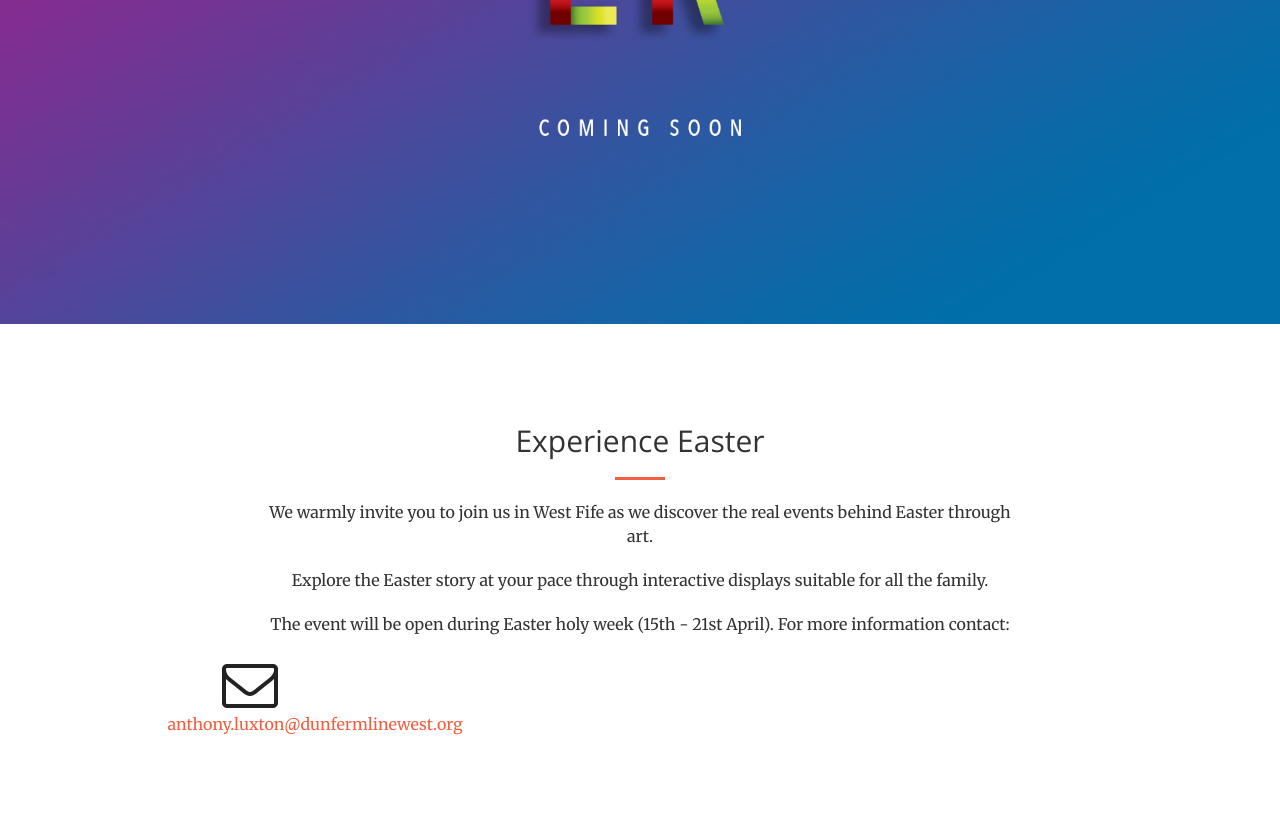
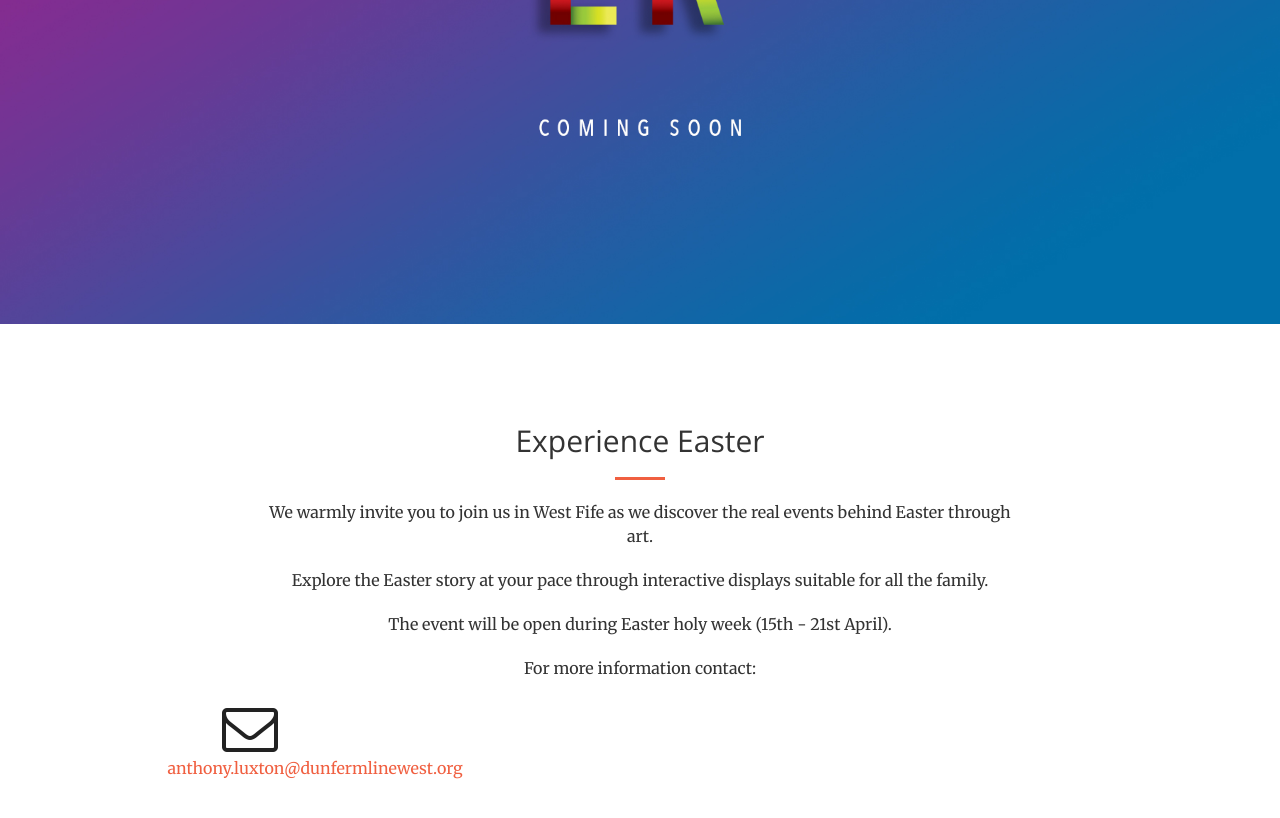
Before and after one commit to dunfermlinewest/experienceeaster, a Jekyll site: the page built from index.md, in a window 1280 px wide and 900 px high, scrolled down 576 px. Shown: the top 818 px of the window. Built offline with Jekyll 4.4.1, drawn with Linux system fonts in a browser that asks for light colours.

```diff
--- a/_includes/contact.html
+++ b/_includes/contact.html
@@ -6,7 +6,8 @@
                 <hr class="primary">
                 <p>We warmly invite you to join us in West Fife as we discover the real events behind Easter through art.</p>
                 <p>Explore the Easter story at your pace through interactive displays suitable for all the family. </p>
-                <p>The event will be open during Easter holy week (15th - 21st April). For more information contact:</p>
+                <p>The event will be open during Easter holy week (15th - 21st April).</p>
+                <p>For more information contact:</p>
             </div>
         {% comment %}<div class="col-lg-2 col-lg-offset-2 text-center">
             <a href="https://twitter.com/{{ site.twitter_username }}">
```
